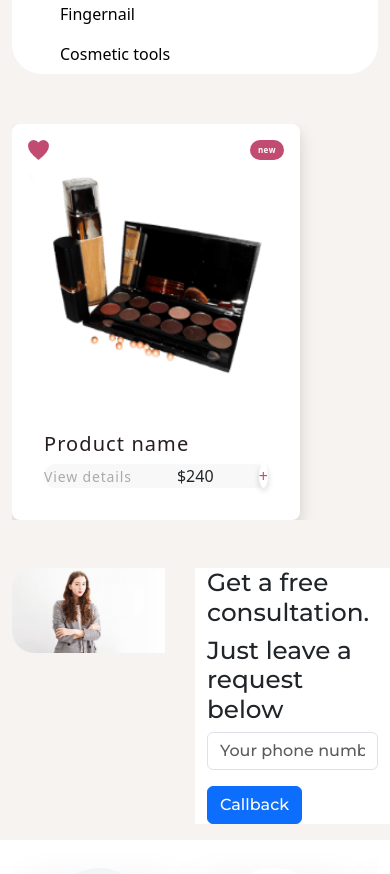
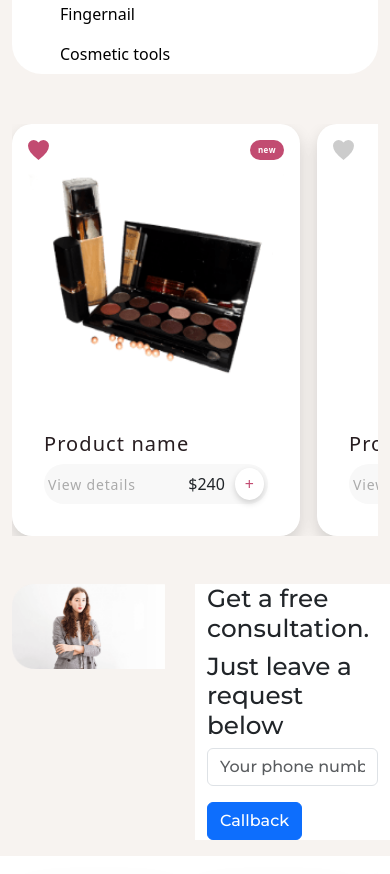
Before and after one commit to mohammadmajidd/laura-beauty, a React (Create React App) app: page / in a window 390 px wide. Shown: the part 2820-3694 px from the top of the page. Built offline with nearby package versions, Linux system fonts and the light colour scheme.

Commit message:
edited Products style-responsive

```diff
--- a/src/components/Products/ProductCard.js
+++ b/src/components/Products/ProductCard.js
@@ -4,7 +4,7 @@ import './ProductCard.scss'
 
 const ProductCard = ({product}) => {
     return (
-        <Card style={{width: '18rem'}} className={'productCard border-0 shadow p-3 rounded-3'}>
+        <Card style={{width: '18rem'}} className={'productCard border-0 shadow p-3'}>
             <div className={'d-flex justify-content-between align-items-center productCard__cardHeader'}>
                 <img alt='icon' src={product.icon}/>
                 <div>new</div>
@@ -20,8 +20,11 @@ const ProductCard = ({product}) => {
 
                 <div className={'d-flex justify-content-between align-items-baseline productCard__productInfo'}>
                     <span className='productCard__productInfo__detail'>View details</span>
-                    <span className='productCard__productInfo__price'>${product.price}</span>
-                    <button>+</button>
+                    <div className='productCard__productInfo__action'>
+                        <span className='productCard__productInfo__price'>${product.price}</span>
+                        <button>+</button>
+                    </div>
+
                 </div>
             </Card.Body>
         </Card>
--- a/src/components/Products/ProductCard.scss
+++ b/src/components/Products/ProductCard.scss
@@ -1,6 +1,6 @@
 .productCard {
 
-
+border-radius: 20px !important;
   &__cardHeader {
     div {
       background-color: #c24b71;
@@ -34,6 +34,7 @@
     justify-content: space-between;
     align-items: baseline;
     border-radius: 30px;
+    padding: 4px;
     &__detail{
       color: #aaaaaa;
       font-size: 14px;
@@ -46,11 +47,11 @@
     button {
       background-color: #ffffff;
       box-shadow: 0 3px 6px 0 rgba(0, 0, 0, 0.16);
-      margin: 0;
       color: #c24b71;
       border-radius: 50%;
       text-align: center;
       border: none;
+      padding: 4px 10px;
 
     }
 
--- a/src/components/Products/Products.js
+++ b/src/components/Products/Products.js
@@ -16,8 +16,14 @@ const Products = () => {
         <Container>
             <Swiper
                 modules={[Navigation, Pagination, Scrollbar, A11y]}
-                spaceBetween={250}
-                slidesPerView={5}
+                breakpoints={{
+                    320: {slidesPerView: 1},
+                    375: {slidesPerView: 1.2},
+                    425: {slidesPerView: 1.5, spaceBetween: 45},
+                    768: {slidesPerView: 3},
+                    1024: {slidesPerView: 4, spaceBetween: 65},
+                    1440: {slidesPerView: 4.5,spaceBetween: 45}
+                }}
             >
                 {myProducts.map(product => <SwiperSlide> <ProductCard product={product}/></SwiperSlide>)}
             </Swiper>
```
